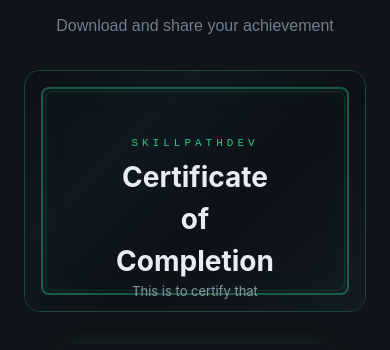
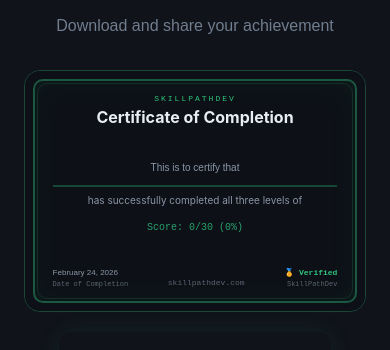
Before and after one commit to mitaligohelbs-lab/SkillPathDev, a Next.js app: page /certificate in a window 390 px wide. Shown: the part 186-536 px from the top of the page. Built offline with nearby package versions, Linux system fonts and the light colour scheme; no server answers.

Commit message:
add responsiveness in certificate page

```diff
--- a/components/certificate/Certificate.tsx
+++ b/components/certificate/Certificate.tsx
@@ -95,40 +95,67 @@
           <p className="text-[#707d8f]">Download and share your achievement</p>
         </div>
 
-        <div className="overflow-hidden rounded-2xl border border-[#31c47f]/30">
         <div
-            ref={certRef}
-            className="relative w-full"
           style={{
-              aspectRatio: "297 / 210",
-              background:
-                "linear-gradient(135deg, #0d1117 0%, #101820 30%, #0d1117 60%, #131a24 100%)",
-              padding: "40px",
+            width: "100%",
+            maxWidth: "1000px",
+            margin: "0 auto",
           }}
         >
           <div
-              className="absolute inset-4 rounded-lg"
+            ref={certRef}
             style={{
-                border: "2px solid hsl(152 60% 48% / 0.4)",
-                boxShadow: "inset 0 0 30px hsl(152 60% 48% / 0.05)",
+              aspectRatio: "297 / 210",
+              overflow: "hidden",
+              borderRadius: "16px",
+              border: "1px solid rgba(49,196,127,0.3)",
+            }}
+          >
+            <div
+              ref={certRef}
+              style={{
+                position: "relative",
+                width: "100%",
+                aspectRatio: "297 / 210",
+                background: "#0d1117",
+                padding: "clamp(12px, 3vw, 40px)",
+              }}
+            >
+              <div
+                style={{
+                  position: "absolute",
+                  inset: "clamp(8px, 1.5vw, 16px)",
+                  borderRadius: "10px",
+                  border: "2px solid rgba(49,196,127,0.4)",
+                  boxShadow: "inset 0 0 30px rgba(49,196,127,0.05)",
                 }}
               />
               <div
-              className="absolute inset-5 rounded-lg"
-              style={{ border: "1px solid hsl(152 60% 48% / 0.15)" }}
+                style={{
+                  position: "absolute",
+                  inset: "clamp(12px, 2vw, 20px)",
+                  borderRadius: "10px",
+                  border: "1px solid rgba(49,196,127,0.15)",
+                }}
               />
 
               <div
-              className="relative h-full flex flex-col items-center justify-between text-center"
-              style={{ padding: "24px 40px" }}
+                style={{
+                  height: "100%",
+                  display: "flex",
+                  flexDirection: "column",
+                  justifyContent: "space-between",
+                  textAlign: "center",
+                  padding: "clamp(10px, 2vw, 24px) clamp(12px, 4vw, 40px)",
+                }}
               >
-              <div className="space-y-1">
+                <div>
                   <p
                     style={{
                       fontFamily: "JetBrains Mono, monospace",
-                    fontSize: "11px",
-                    color: "hsl(152 60% 48%)",
-                    letterSpacing: "4px",
+                      fontSize: "clamp(8px, 1vw, 11px)",
+                      color: "#31c47f",
+                      letterSpacing: "clamp(2px, 0.5vw, 4px)",
                       textTransform: "uppercase",
                     }}
                   >
@@ -137,7 +164,7 @@
                   <h2
                     style={{
                       fontFamily: "Inter, sans-serif",
-                    fontSize: "28px",
+                      fontSize: "clamp(16px, 3vw, 28px)",
                       fontWeight: 700,
                       color: "#e8edf3",
                     }}
@@ -146,11 +173,16 @@
                   </h2>
                 </div>
 
-              <div className="space-y-4 w-full">
+                <div
+                  style={{
+                    display: "flex",
+                    flexDirection: "column",
+                    gap: "clamp(6px, 1.5vw, 16px)",
+                  }}
+                >
                   <p
                     style={{
-                    fontFamily: "Inter, sans-serif",
-                    fontSize: "13px",
+                      fontSize: "clamp(10px, 1.5vw, 13px)",
                       color: "#8b95a5",
                     }}
                   >
@@ -159,12 +191,12 @@
                   <p
                     style={{
                       fontFamily: "Inter, sans-serif",
-                    fontSize: "26px",
+                      fontSize: "clamp(16px, 3vw, 26px)",
                       fontWeight: 700,
-                    color: "hsl(152 60% 48%)",
-                    borderBottom: "2px solid hsl(152 60% 48% / 0.3)",
-                    paddingBottom: "8px",
+                      color: "#31c47f",
+                      borderBottom: "2px solid rgba(49,196,127,0.3)",
                       display: "inline-block",
+                      paddingBottom: "clamp(4px, 1vw, 8px)",
                     }}
                   >
                     {fullName}
@@ -172,74 +204,68 @@
                   <p
                     style={{
                       fontFamily: "Inter, sans-serif",
-                    fontSize: "13px",
+                      fontSize: "clamp(10px, 1.5vw, 13px)",
                       color: "#8b95a5",
                     }}
                   >
                     has successfully completed all three levels of
                   </p>
-                <div className="flex items-center justify-center gap-3">
                   <span
                     style={{
-                      fontSize: "22px",
+                      fontSize: "clamp(14px, 2.5vw, 22px)",
                       fontWeight: 700,
                       color: "#e8edf3",
                     }}
                   >
                     {topic}
                   </span>
-                </div>
                   <p
                     style={{
                       fontFamily: "JetBrains Mono, monospace",
-                    fontSize: "14px",
-                    color: "hsl(152 60% 48% / 0.8)",
+                      fontSize: "clamp(10px, 1.5vw, 14px)",
+                      color: "rgba(49,196,127,0.8)",
                     }}
                   >
-                  Score: {totalScored}/{30} (
-                  {Math.round((totalScored / 30) * 100)}% accuracy)
+                    Score: {totalScored}/30 (
+                    {Math.round((totalScored / 30) * 100)}%)
                   </p>
                 </div>
 
-              <div className="flex items-end justify-between w-full">
+                <div
+                  style={{
+                    display: "flex",
+                    justifyContent: "space-between",
+                    alignItems: "flex-end",
+                    fontSize: "clamp(8px, 1.2vw, 11px)",
+                  }}
+                >
                   <div style={{ textAlign: "left" }}>
+                    <p style={{ color: "#8b95a5" }}>{dateStr}</p>
                     <p
                       style={{
                         fontFamily: "JetBrains Mono, monospace",
-                      fontSize: "11px",
-                      color: "#8b95a5",
-                    }}
-                  >
-                    {dateStr}
-                  </p>
-                  <p
-                    style={{
-                      fontFamily: "JetBrains Mono, monospace",
-                      fontSize: "10px",
                         color: "#5a6370",
+                        fontSize: "clamp(7px, 1vw, 10px)",
                       }}
                     >
                       Date of Completion
                     </p>
                   </div>
-                <div style={{ textAlign: "center" }}>
-                  <p
+                  <div
                     style={{
+                      textAlign: "center",
+                      color: "#5a6370",
                       fontFamily: "JetBrains Mono, monospace",
-                      fontSize: "10px",
-                      color: "#5a6370",
                     }}
                   >
                     skillpathdev.com
-                  </p>
                   </div>
                   <div style={{ textAlign: "right" }}>
                     <p
                       style={{
+                        color: "#31c47f",
+                        fontWeight: 600,
                         fontFamily: "JetBrains Mono, monospace",
-                      fontSize: "11px",
-                      color: "hsl(152 60% 48%)",
-                      fontWeight: 600,
                       }}
                     >
                       🏅 Verified
@@ -247,7 +273,7 @@
                     <p
                       style={{
                         fontFamily: "JetBrains Mono, monospace",
-                      fontSize: "10px",
+                        fontSize: "clamp(7px, 1vw, 10px)",
                         color: "#5a6370",
                       }}
                     >
@@ -258,8 +284,9 @@
               </div>
             </div>
           </div>
+        </div>
 
-        <div className="flex justify-center">
+        <div className="flex justify-center pt-5">
           <button
             onClick={handleDownload}
             disabled={downloading}
@@ -271,7 +298,7 @@
           </button>
         </div>
 
-        <div className="grid grid-cols-3 gap-4">
+        <div className="grid grid-cols-1 md:grid-cols-3 gap-4">
           {levelWiseData.map(({ level, score }: any) => {
             const names = ["Basics", "Intermediate", "Advanced"];
             return (
--- a/components/leaderboard/components/DisplayName.tsx
+++ b/components/leaderboard/components/DisplayName.tsx
@@ -33,7 +33,7 @@
 
   return (
     <div
-      className={`${isDisplay ? "mt-2  md:mt-6" : "mt-0"} max-w-2xl w-full ${isDisplay ? "px-1 md:px-5" : "px-0"} ${!isDisplay ? "bg-[#22272f] border border-[#272b35] px-2 md:px-6 py-2 md:py-8 rounded-xl" : ""}`}
+      className={`${isDisplay ? "mt-2  md:mt-6" : "mt-0"} max-w-2xl w-full ${isDisplay ? "md:px-5" : "px-0"} ${!isDisplay ? "bg-[#22272f] border border-[#272b35] px-2 md:px-6 py-2 md:py-8 rounded-xl" : ""}`}
     >
       {isDisplay && displatTechnology && displayTopic && selectedLevel && (
         <div className="flex flex-col md:flex-row items-start md:items-center justify-between">
--- a/components/level/LevelSelection.tsx
+++ b/components/level/LevelSelection.tsx
@@ -3,7 +3,7 @@
 import LevelList from "./components/LevelList";
 
 const LevelSelection = () => (
-  <Layout isCard>
+  <Layout isCard className="pt-20 px-4">
     <Header />
     <LevelList />
   </Layout>
```
Also changed, not shown: components/level/components/LevelList.tsx (+7 -5 lines). Lines whose indentation alone changed are shown as unchanged.
